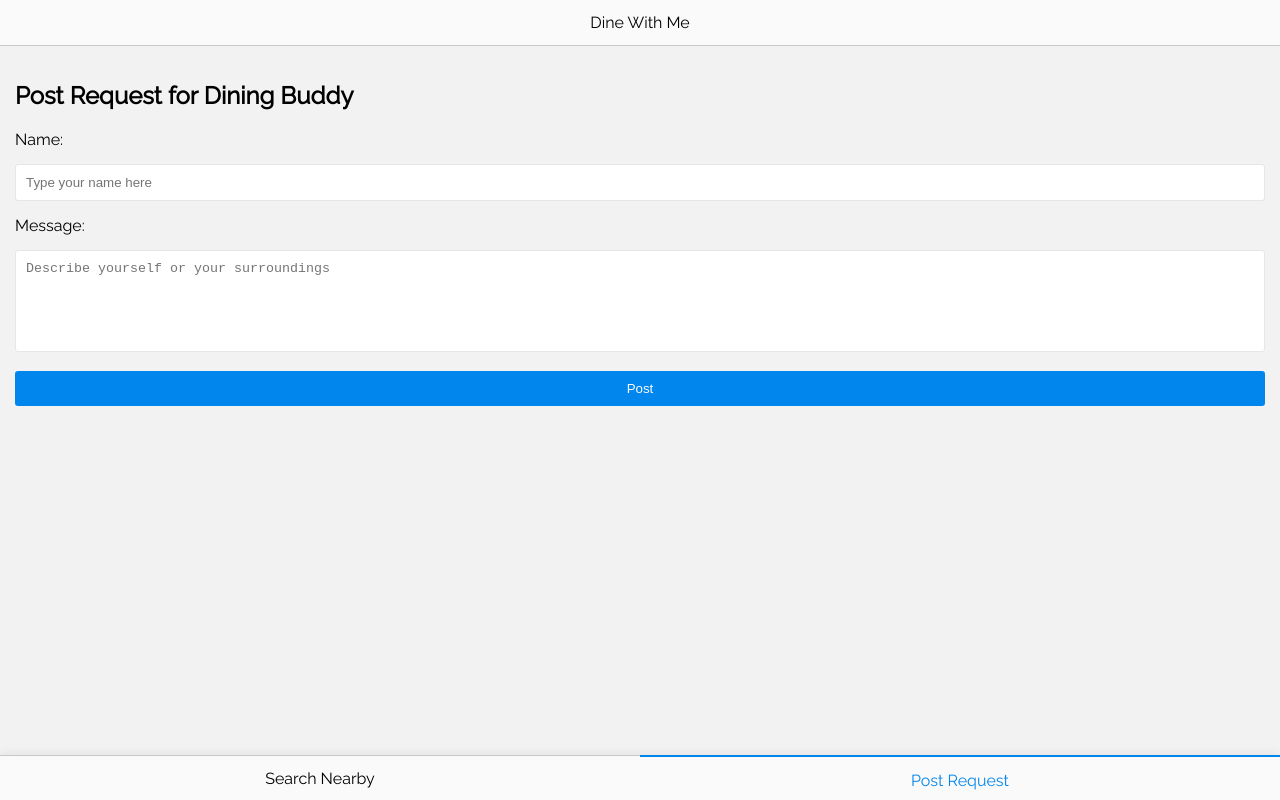
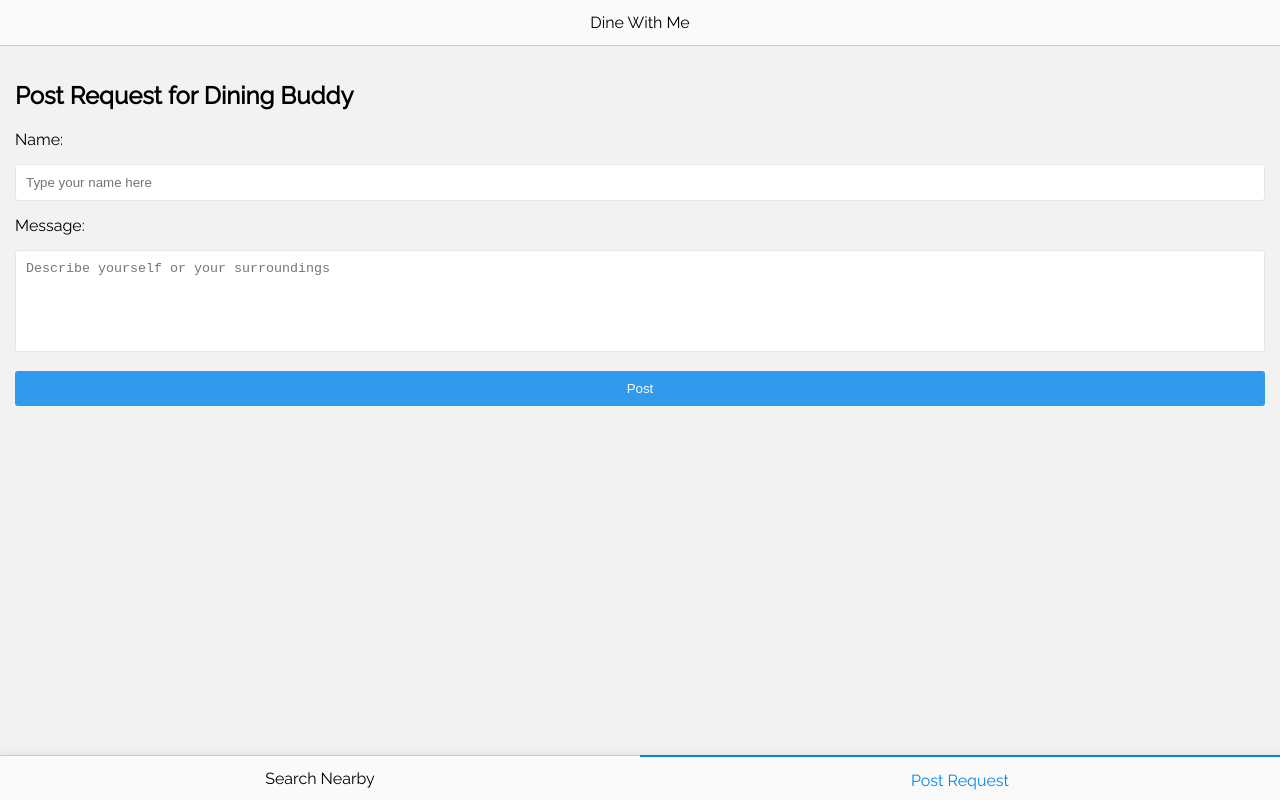
Before and after one commit to XRWei/COGS121, a website: page dine-with-me/public/index.html in a window 1280 px wide. Both pictures are taken after a click on the element "Post Request". Drawn offline with Linux system fonts and the light colour scheme; some packages are replaced by stand-ins of ours.

Commit message:
update style

```diff
--- a/dine-with-me/public/css/index.css
+++ b/dine-with-me/public/css/index.css
@@ -89,7 +89,7 @@ main tab-section.active {
     border-radius: 3px;
     border: none;
     text-align: center;
-    background-color: rgba(0, 134, 236, 1);
+    background-color: rgba(0, 134, 236, 0.8);
     color: rgba(250, 250, 250, 1);
 }
 
```
